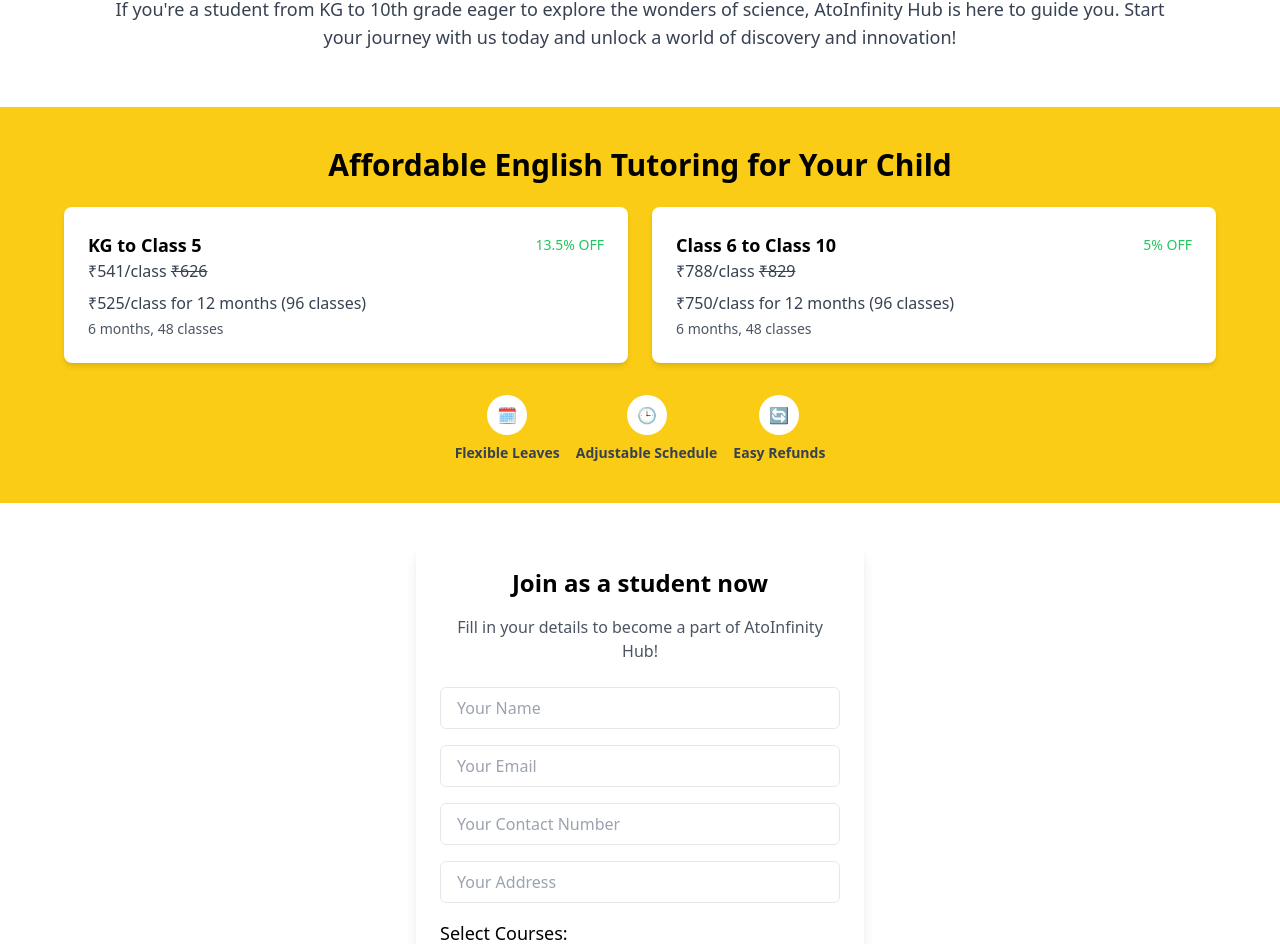
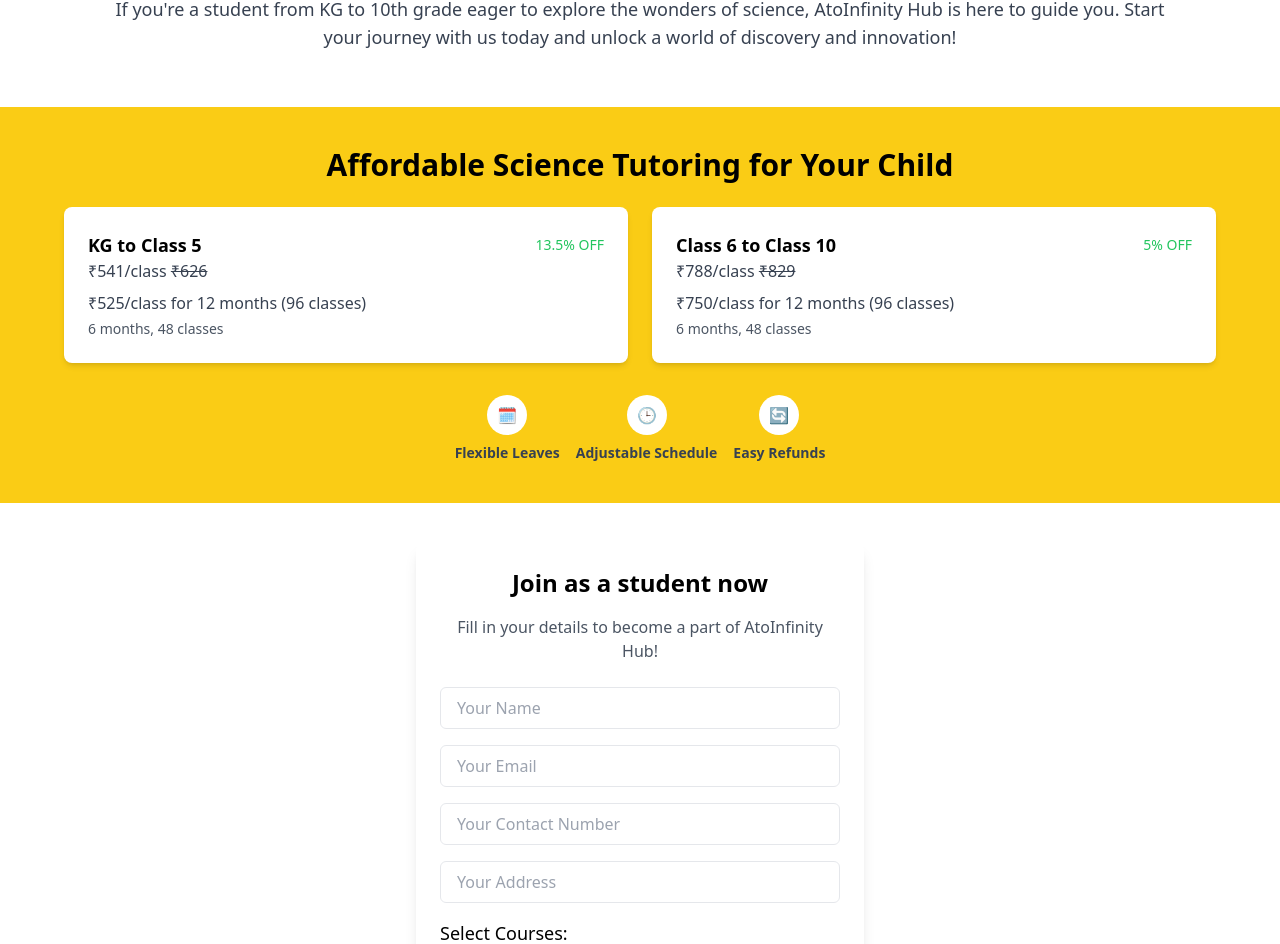
Before and after one commit to shubham201/mentor_platform, a Next.js app: page /courses/science in a window 1280 px wide. Shown: the part 1089-2033 px from the top of the page. Built offline with nearby package versions, Linux system fonts and the light colour scheme.

Commit message:
science fix

```diff
--- a/app/courses/science/page.tsx
+++ b/app/courses/science/page.tsx
@@ -66,7 +66,7 @@
             <div className="bg-yellow-400 py-10 px-4 sm:px-8">
           <div className="max-w-6xl mx-auto text-center">
             <h1 className="text-xl sm:text-3xl font-bold text-black mb-6">
-              Affordable English Tutoring for Your Child
+              Affordable Science Tutoring for Your Child
             </h1>
             <div className="grid grid-cols-1 sm:grid-cols-2 gap-6">
               <div className="bg-white rounded-lg shadow-md p-6 text-left">
```
